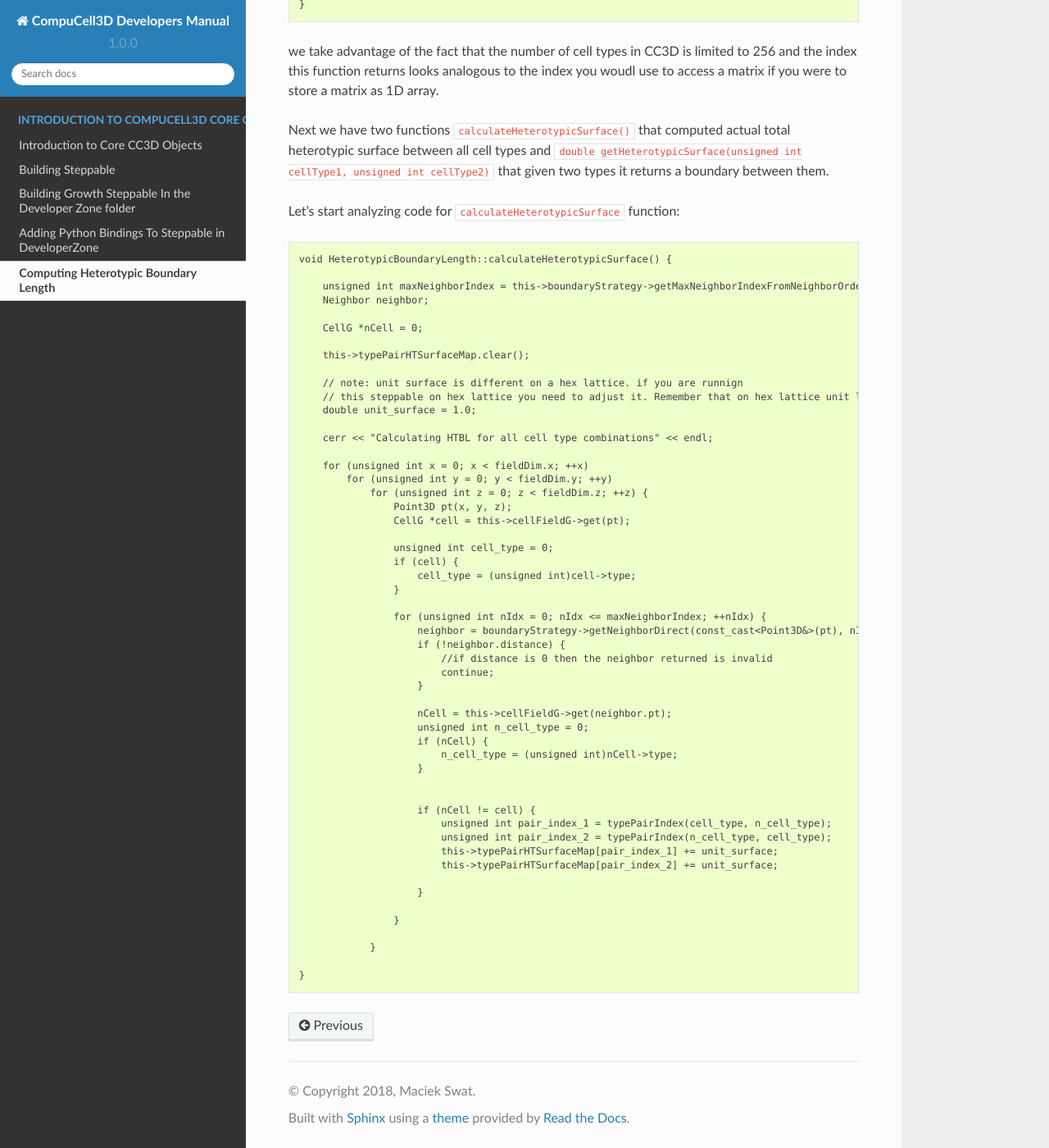
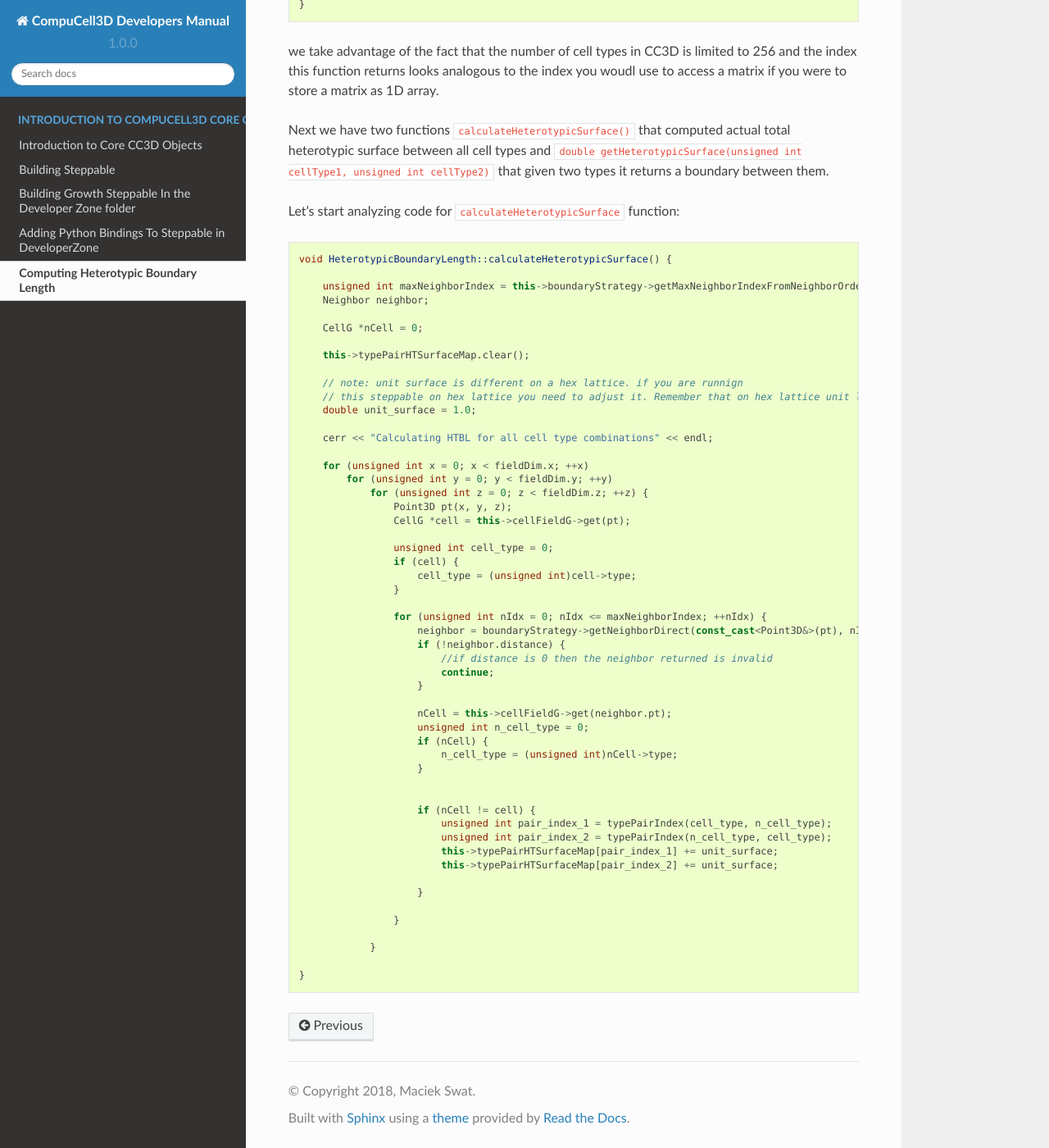
Before and after one commit to CompuCell3D/CompuCell3DDevelopersManual, a Sphinx documentation site: the page built from docs/heteropytic_boundary_surface_steppable.rst, in a window 1280 px wide and 1400 px high, scrolled down 2305 px. Shown: the whole window at 82% size. Built offline with Sphinx 7.4.7 and the Read the Docs theme 2.0.0, drawn with Linux system fonts in a browser that asks for light colours.

Commit message:
added new material

```diff
--- a/docs/heteropytic_boundary_surface_steppable.rst
+++ b/docs/heteropytic_boundary_surface_steppable.rst
@@ -125,7 +125,7 @@ it returns a boundary between them.
 
 Let's start analyzing code for ``calculateHeterotypicSurface`` function:
 
-.. code-block::
+.. code-block:: c++
 
     void HeterotypicBoundaryLength::calculateHeterotypicSurface() {
 
--- a/docs/index.rst
+++ b/docs/index.rst
@@ -19,7 +19,6 @@ introduction
    heteropytic_boundary_surface_steppable
 
 
-
 Indices and tables
 ==================
 
```
